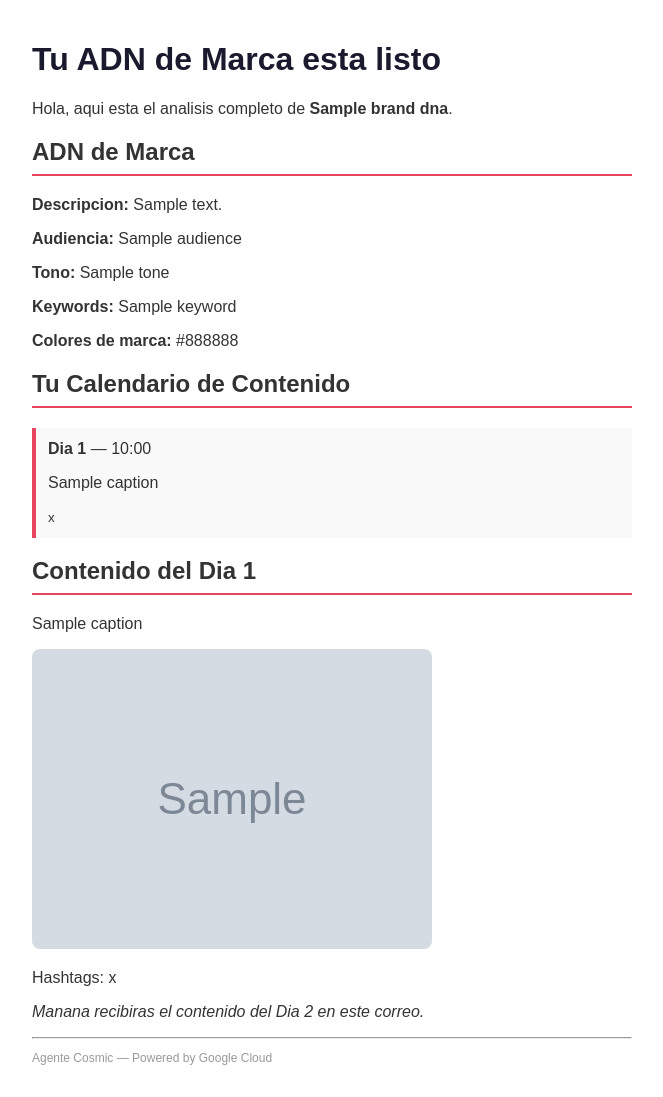
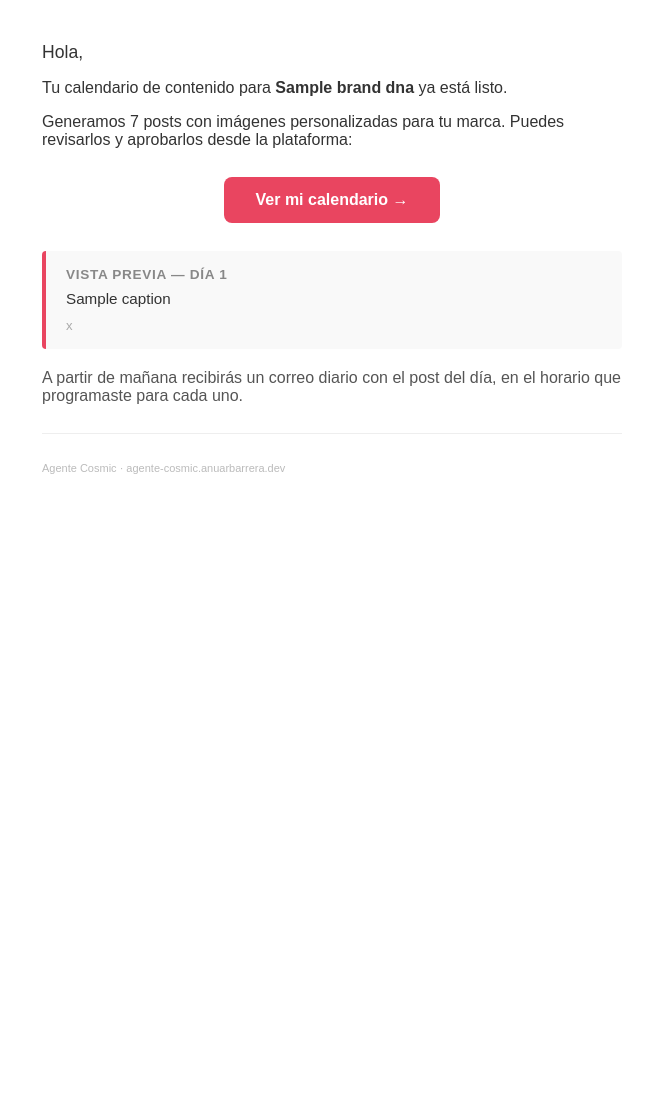
Before and after one commit to AnuarBarrera/agente-cosmic, a Django app: template core/content_pipeline/templates/content_pipeline/email_initial.html in a window 1280 px wide. Shown: the whole page, without its empty margins (308-971 px from the left). After the commit the page ends 474 px from the top, so only its background shows below. Run offline with Django 5.2, Linux system fonts and the light colour scheme; the template is opened without the code that fills it: most values are stand-ins (such as "Sample title", 1, 10 or a date in 2020); grey boxes marked "Sample" are stand-in pictures; data that the repository does not hold is empty.

Commit message:
fix(email+ui): email inicial como notificacion simple y copy de UI alineado con flujo real

```diff
--- a/core/brand_dna/templates/brand_dna/dashboard.html
+++ b/core/brand_dna/templates/brand_dna/dashboard.html
@@ -53,7 +53,7 @@
 
   <div class="container">
     <h1>Mis análisis de marca</h1>
-    <p class="welcome">Cada análisis genera 7 días de contenido entregado a tu correo.</p>
+    <p class="welcome">Cada análisis genera 7 días de contenido — revisa y aprueba desde aquí, recibe cada post por correo el día programado.</p>
 
     {% if used_total < max_calendars %}
     <a href="{% url 'landing' %}" class="btn-new">+ Nuevo análisis</a>
--- a/core/brand_dna/templates/brand_dna/landing.html
+++ b/core/brand_dna/templates/brand_dna/landing.html
@@ -136,7 +136,7 @@
     <div class="feature"><div class="icon">🎨</div><p>Extraccion de colores y tono</p></div>
     <div class="feature"><div class="icon">🖼️</div><p>Imagenes con Imagen 3 + Art Director</p></div>
     <div class="feature"><div class="icon">📅</div><p>7 dias de contenido generado por Gemini</p></div>
-    <div class="feature"><div class="icon">📬</div><p>Entregado automaticamente por email</p></div>
+    <div class="feature"><div class="icon">📬</div><p>Un post por día directo a tu correo</p></div>
   </div>
 
   <script>
--- a/core/brand_dna/templates/brand_dna/results.html
+++ b/core/brand_dna/templates/brand_dna/results.html
@@ -217,8 +217,8 @@
     <div class="calendar-title">Tu Calendario de Contenido</div>
     <div class="calendar-grid" id="calendarGrid"></div>
     <div class="email-note">
-      📬 Revisa tu correo — te enviamos el ADN completo y el contenido del Día 1.<br>
-      Cada post tiene su propia hora de envío — revisa el calendario para ver cuándo llegará cada correo.
+      📬 Te enviamos un correo de notificación — tu calendario completo está aquí en la plataforma.<br>
+      Cada día recibirás el post correspondiente por correo en el horario programado.
     </div>
     <div style="text-align:center;margin-top:24px;">
       <a id="calendarLink" href="{% url 'calendar_review' job.id %}" class="nav-btn nav-btn-primary" style="display:inline-block;padding:14px 32px;font-size:1rem;text-decoration:none;background:#e94560;color:#fff;border-radius:8px;font-weight:600;">
@@ -247,7 +247,7 @@
     ['✨ Construyendo tu ADN de marca...', 'Vertex AI está procesando toda la información'],
     ['🖼 Generando imágenes para tus posts...', 'Cada imagen es creada especialmente para ti'],
     ['📅 Armando el calendario de contenido...', 'Organizando 7 días de publicaciones'],
-    ['💌 Preparando tu primer email...', 'Casi listo, el contenido está por llegar'],
+    ['💌 Enviando notificación por correo...', 'Casi listo, en segundos podrás revisar tu calendario'],
   ];
   let msgIdx = 0;
   function rotateMsgs() {
--- a/core/content_pipeline/email_sender.py
+++ b/core/content_pipeline/email_sender.py
@@ -15,10 +15,11 @@ class EmailSender:
     def send_initial(self, job: AnalysisJob, brand_dna: BrandDNA, calendar: ContentCalendar) -> None:
         posts = list(calendar.posts.order_by('day_number'))
         day1 = posts[0] if posts else None
+        calendar_url = settings.COSMIC_BASE_URL + reverse('calendar_review', args=[job.id])
         html = render_to_string('content_pipeline/email_initial.html', {
             'brand_dna': brand_dna,
-            'posts': posts,
             'day1': day1,
+            'calendar_url': calendar_url,
         })
         name = brand_dna.business_name.strip() if brand_dna.business_name else ''
         subject = f'Tu plan de contenido está listo — {name}' if name else 'Tu plan de contenido está listo — Agente Cosmic'
--- a/core/content_pipeline/templates/content_pipeline/email_initial.html
+++ b/core/content_pipeline/templates/content_pipeline/email_initial.html
@@ -1,37 +1,33 @@
 <!DOCTYPE html>
 <html>
-<head><meta charset="utf-8"><title>Tu ADN de Marca — Agente Cosmic</title></head>
-<body style="font-family: Arial, sans-serif; max-width: 600px; margin: 0 auto; padding: 20px; color: #333;">
-  <h1 style="color: #1a1a2e;">Tu ADN de Marca esta listo</h1>
-  <p>Hola, aqui esta el analisis completo de <strong>{{ brand_dna.business_name }}</strong>.</p>
+<head><meta charset="utf-8"><title>Tu calendario está listo — Agente Cosmic</title></head>
+<body style="font-family: Arial, sans-serif; max-width: 580px; margin: 0 auto; padding: 24px 20px; color: #333;">
 
-  <h2 style="border-bottom: 2px solid #e94560; padding-bottom: 8px;">ADN de Marca</h2>
-  <p><strong>Descripcion:</strong> {{ brand_dna.description }}</p>
-  <p><strong>Audiencia:</strong> {{ brand_dna.audience }}</p>
-  <p><strong>Tono:</strong> {{ brand_dna.tone }}</p>
-  <p><strong>Keywords:</strong> {{ brand_dna.keywords|join:", " }}</p>
-  {% if brand_dna.primary_colors %}
-  <p><strong>Colores de marca:</strong> {{ brand_dna.primary_colors|join:", " }}</p>
+  <p style="font-size: 1.1rem; margin-bottom: 8px;">Hola,</p>
+  <p>Tu calendario de contenido para <strong>{{ brand_dna.business_name }}</strong> ya está listo.</p>
+
+  <p>Generamos 7 posts con imágenes personalizadas para tu marca. Puedes revisarlos y aprobarlos desde la plataforma:</p>
+
+  <div style="text-align: center; margin: 28px 0;">
+    <a href="{{ calendar_url }}"
+       style="display: inline-block; padding: 14px 32px; background: #e94560; color: #fff;
+              border-radius: 8px; text-decoration: none; font-weight: 600; font-size: 1rem;">
+      Ver mi calendario →
+    </a>
+  </div>
+
+  {% if day1 %}
+  <div style="background: #f9f9f9; padding: 16px 20px; border-left: 4px solid #e94560; border-radius: 4px; margin: 20px 0;">
+    <p style="margin: 0 0 6px; font-size: 0.85rem; color: #888; font-weight: 600; text-transform: uppercase; letter-spacing: 0.05em;">Vista previa — Día 1</p>
+    <p style="margin: 0 0 8px; font-size: 0.95rem; line-height: 1.5;">{{ day1.caption }}</p>
+    <p style="margin: 0; font-size: 0.82rem; color: #aaa;">{{ day1.hashtags|join:" " }}</p>
+  </div>
   {% endif %}
 
-  <h2 style="border-bottom: 2px solid #e94560; padding-bottom: 8px;">Tu Calendario de Contenido</h2>
-  {% for post in posts %}
-  <div style="background: #f9f9f9; padding: 12px; margin: 8px 0; border-left: 4px solid #e94560;">
-    <strong>Dia {{ post.day_number }}</strong> — {{ post.suggested_time|time:"H:i" }}
-    <p>{{ post.caption }}</p>
-    <small>{{ post.hashtags|join:" " }}</small>
-  </div>
-  {% endfor %}
+  <p style="color: #555;">A partir de mañana recibirás un correo diario con el post del día, en el horario que programaste para cada uno.</p>
 
-  <h2 style="border-bottom: 2px solid #e94560; padding-bottom: 8px;">Contenido del Dia 1</h2>
-  <p>{{ day1.caption }}</p>
-  {% if day1.image_url %}
-  <img src="{{ day1.image_url }}" style="max-width: 100%; border-radius: 8px;" alt="Post dia 1">
-  {% endif %}
-  <p>Hashtags: {{ day1.hashtags|join:" " }}</p>
-  <p><em>Manana recibiras el contenido del Dia 2 en este correo.</em></p>
+  <hr style="border: none; border-top: 1px solid #eee; margin: 28px 0;">
+  <p style="font-size: 11px; color: #bbb; margin: 0;">Agente Cosmic · agente-cosmic.anuarbarrera.dev</p>
 
-  <hr>
-  <p style="font-size: 12px; color: #999;">Agente Cosmic — Powered by Google Cloud</p>
 </body>
 </html>
```
